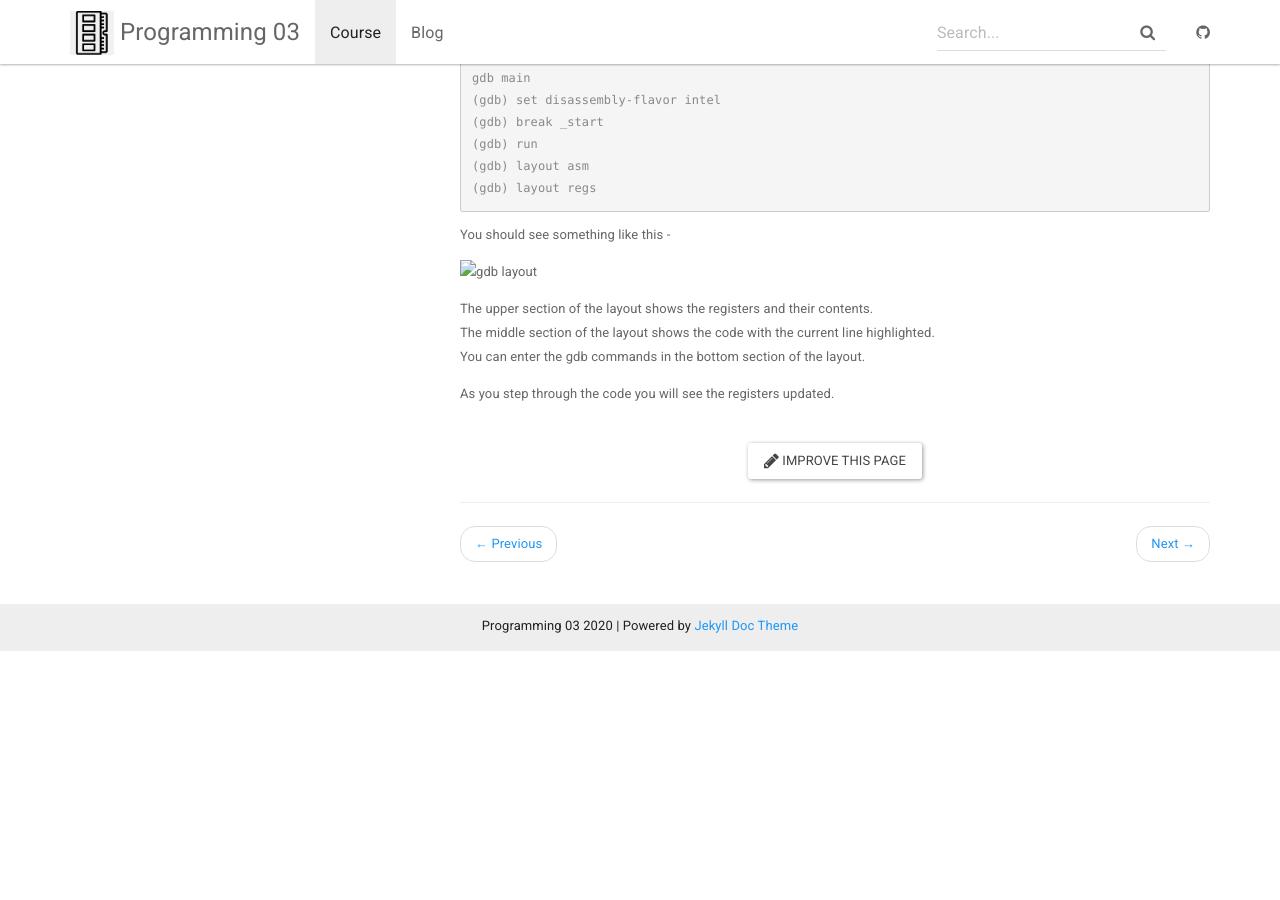
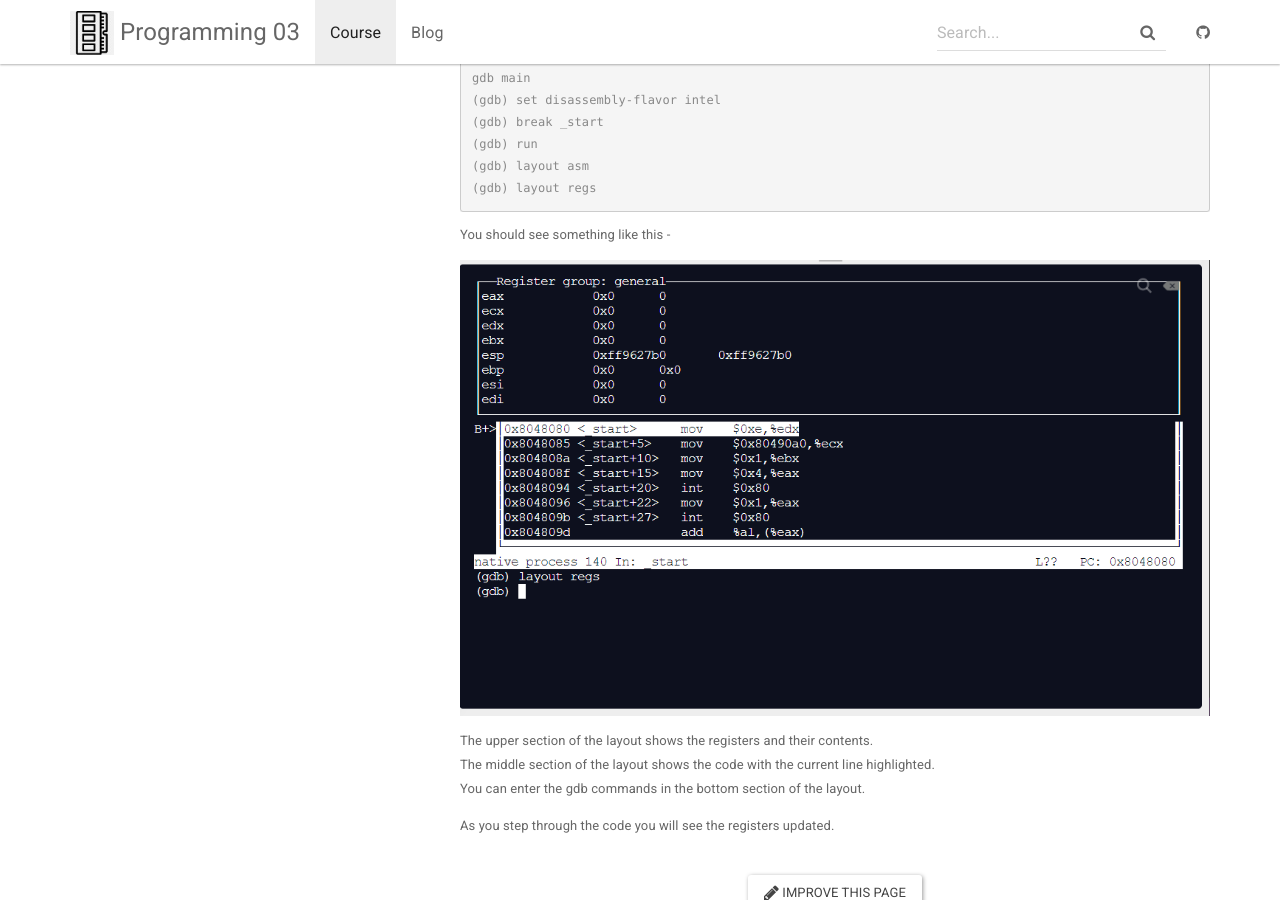
Before and after one commit to andyguestysj/prog03, a Jekyll site: the page built from _docs/topics/6-assembly/assembly-15.md, in a window 1280 px wide and 900 px high, scrolled down 1417 px. Built offline with Jekyll 4.4.1, drawn with Linux system fonts in a browser that asks for light colours; before the commit the page ends 2068 px from its top, so only the background shows below that.

Commit message:
assembly, debugging assembly, compiling c to assembly

```diff
--- a/_docs/topics/6-assembly/assembly-15.md
+++ b/_docs/topics/6-assembly/assembly-15.md
@@ -70,7 +70,7 @@ gdb main
 
 You should see something like this -
 
-<img src="/assets/img/other/layout.png" alt="gdb layout">
+<img src="/assets/img/assembly/layout.png" alt="gdb layout">
 
 The upper section of the layout shows the registers and their contents.
 The middle section of the layout shows the code with the current line highlighted.
```
